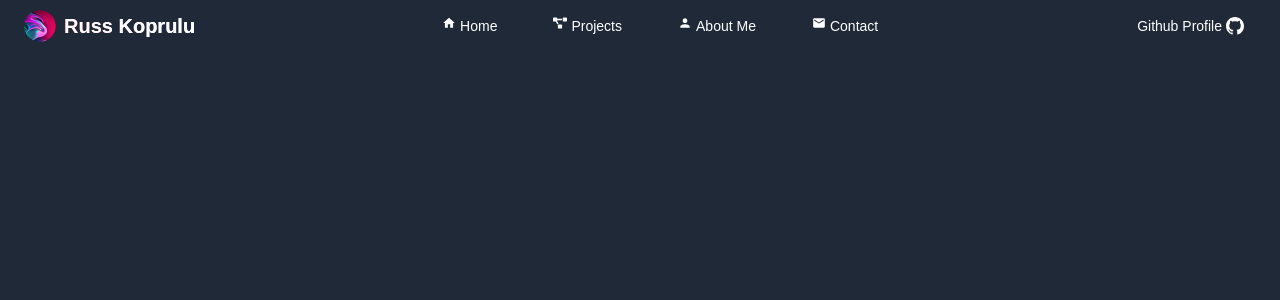
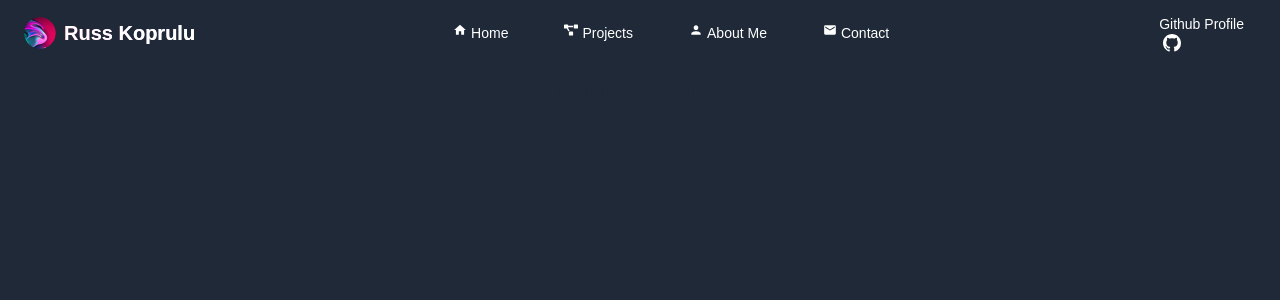
Before and after one commit to ruskpr/ruskpr.github.io, a React (Create React App) app: page / in a window 1280 px wide. Shown: the top 300 px of the page. Built offline with nearby package versions, Linux system fonts and the light colour scheme.

Commit message:
fix github link

```diff
--- a/src/components/layout/Header.tsx
+++ b/src/components/layout/Header.tsx
@@ -99,8 +99,8 @@ export default function Header() {
             <Button href="https://github.com/ruskpr" type={ButtonType.Link}>
               <a href="https://github.com/ruskpr" className="hidden lg:block">
                 Github Profile
+                <BsGithub className="text-4xl lg:text-lg ml-1" />
               </a>
-              <BsGithub className="text-4xl lg:text-lg ml-1" />
             </Button>
 
             {/* mobile menu button */}
```
